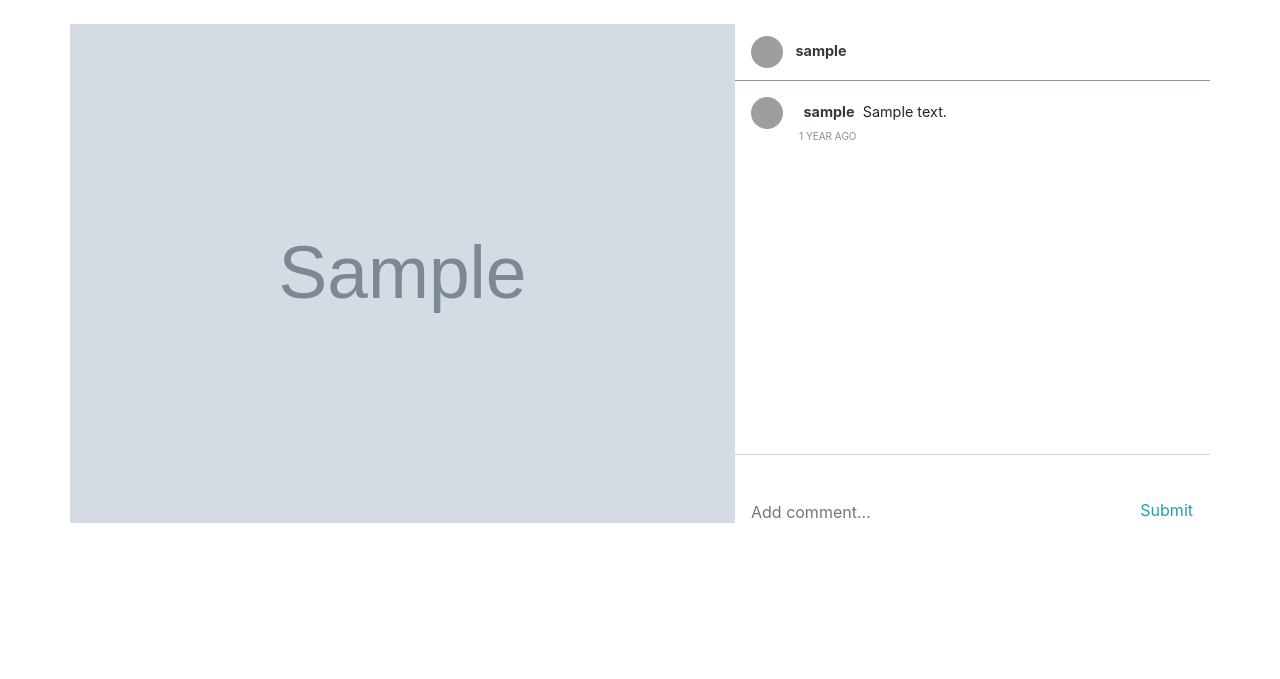
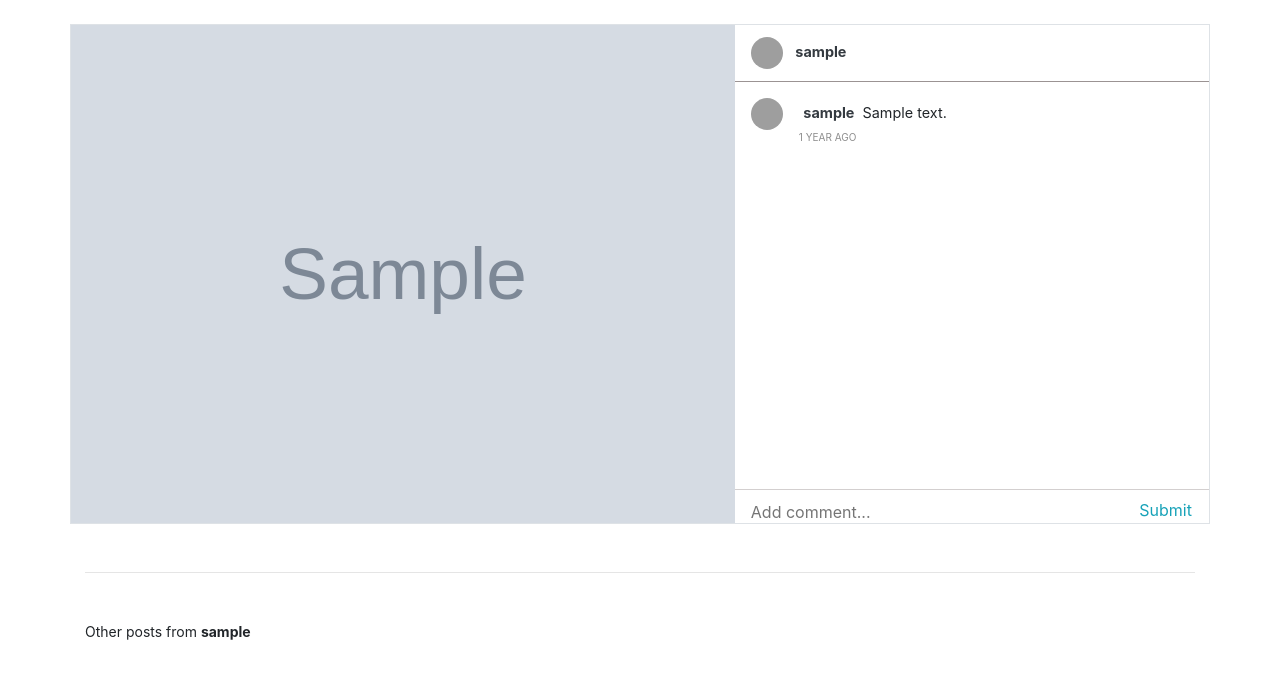
Before and after one commit to ctrebo/DjangoInstagramClone, a Django app: page /insta/1/create/ in a window 1280 px wide. Shown: the part 60-739 px from the top of the page. Run offline with Django 3.2, Linux system fonts and the light colour scheme; a user stored in the database is signed in; tables that the repository leaves empty hold one stand-in row (values such as "Sample post"); grey boxes marked "Sample" are stand-in pictures; some libraries are stand-ins or nearby versions; grey boxes are pictures that could not be loaded.

Commit message:
first 3 peages nearly finished

```diff
--- a/insta/forms.py
+++ b/insta/forms.py
@@ -23,11 +23,20 @@ class CustomUserChangeForm(UserChangeForm):
 
 
 class PostCommentCreateForm(ModelForm):
+
+
     def clean_description(self):
         data = self.cleaned_data["description"]
         #check if there are no swearwords in comment
         if "motherfucker" in data or "dick" in data:
            raise ValidationError(_('Please do not use swear words!'))
+        a = []
+        for x in data:
+            if x == '@':
+                a.append(x)
+        if len(a) != len(set(a)):
+           raise ValidationError(_(""))
+
 
         return data
 
--- a/insta/static/js/javascript.js
+++ b/insta/static/js/javascript.js
@@ -1,7 +1,9 @@
-// $( ".hover" ).hover(
-//     function() {
-//       $( this ).css("background-color", "black");
-//     }, function() {
-//       $( this ).css("background-color", "red");
-//     }
-//   );
+var variable_height = ($("#row-create-comment").height() - $("#header-create-comment").outerHeight() - $("#submit-comment").outerHeight() - 7);
+$("#comment-section").css("height", variable_height.toString() + "px");
+
+// var height = document.getElementById("#row-create-comment").height() -
+
+
+$( ".fontawesome-border" ).click(function() {
+    $(this).css("text-shadow", "-1px 0 rgb(136, 128, 128), 0 1px rgb(136, 128, 128), 1px 0 rgb(136, 128, 128), 0 -1px rgb(136, 128, 128)")
+  });
--- a/insta/templates/insta/postcomment_form.html
+++ b/insta/templates/insta/postcomment_form.html
@@ -1,10 +1,10 @@
 {% extends "base_generic.html" %}
 
 {% block content %}
-<div class="row postition-relative">
+<div class="row postition-relative border" id="row-create-comment">
     <div class="col-12 col-md-7 px-0">
         <section class="d-block d-md-none">
-            <header class="px-3 p-075 border-comments">
+            <header class="px-3 p-075 border-comments"">
                 <article>
                     <img class="post-pp"  src="{{post.author.prof_pic.url}}" alt="alt">
                     <span class="ml-2 font-size-username">
@@ -21,7 +21,7 @@
     </div>
     <div class="col-md-5 col-12 px-0">
         <section class="d-none d-md-block">
-            <header class="px-3 p-075 border-comments">
+            <header class="px-3 p-075 border-comments" id="header-create-comment">
                 <article>
                     <img class="post-pp"  src="{{post.author.prof_pic.url}}" alt="alt">
                     <span class="ml-2 font-size-username">
@@ -30,7 +30,7 @@
                 </article>
             </header>
         </section>
-        <section class="h-75 d-none d-md-block w-100 border-add-comment position-absolute">
+        <section id="comment-section" class="d-none d-md-block w-100 border-add-comment position-absolute">
             <article class="overflow-comments">
                 {% for comment in comment_list %}
                     <section class="px-3 pt-3 d-none d-md-block">
@@ -55,7 +55,7 @@
                     <table class="table-form w-75">
                     {{ form.as_table }}
                     </table>
-                    <input type="submit" class="btn text-info submit-comment" value="Submit" />
+                    <input id="submit-comment" type="submit" class="btn text-info submit-comment" value="Submit" />
                 </form>
             </article>
         </section>
@@ -66,11 +66,34 @@
                     <table>
                         {{ form.as_table }}
                     </table>
-                    <input type="submit" class="btn text-info submit w-25" value="Submit" />
+                    <input type="submit" class="btn text-info submit w-25 bg-white" value="Submit" />
                 </form>
             </article>
         </section>
 
     </div>
 </div>
+<hr class="my-5">
+<div>
+    <section>
+        <article>
+            <div>
+                <p class="more-posts-of mb-3">Other posts from <b>{{post.author.username}}</b></p>
+            </div>
+        </article>
+    </section>
+</div>
+<div class="row">
+{% for post in other_posts_of_author %}
+    <div class="col-4 p-15px mb-for-user-detail position-relative">
+        <div class="img-user-detail">
+            <img src="{{post.picture.url}}" alt="">
+            <div onclick="location.href='{% url 'create-comment' post.pk %}';" class="hover h-100 w-100 mx-auto">
+                <p class="px-3 center-comment-symbol"
+                    href="{% url 'create-comment' post.pk %}"><i class="fa fa-15 fa-comment"></i> {{post.postcomment_set.count}}</p>
+            </div>
+        </div>
+    </div>
+{% endfor %}
+</div>
 {% endblock %}
--- a/insta/templates/insta/user_detail.html
+++ b/insta/templates/insta/user_detail.html
@@ -44,8 +44,8 @@
     <div class="col-4 p-15px mb-for-user-detail position-relative">
         <div class="img-user-detail">
             <img src="{{post.picture.url}}" alt="">
-            <div class="hover h-100 w-100 d-none d-md-block mx-auto">
-                <p onclick="location.href='{% url 'create-comment' post.pk %}';" class="px-3 center-comment-symbol"
+            <div onclick="location.href='{% url 'create-comment' post.pk %}';" class="hover h-100 w-100 mx-auto">
+                <p class="px-3 center-comment-symbol"
                     href="{% url 'create-comment' post.pk %}"><i class="fa fa-15 fa-comment"></i> {{post.postcomment_set.count}}</p>
             </div>
         </div>
--- a/insta/views.py
+++ b/insta/views.py
@@ -34,7 +34,7 @@ class PostListView(LoginRequiredMixin, generic.ListView):
 
     def get_context_data(self, **kwargs):
         user_model = get_user_model()
-        users = user_model.objects.exclude(username=self.request.user.username)[:5]
+        users = user_model.objects.all().exclude(username=self.request.user.username)
 
         context = super(PostListView, self).get_context_data(**kwargs)
         context["recommandation_list"] = users
@@ -45,7 +45,9 @@ class PostListView(LoginRequiredMixin, generic.ListView):
 @login_required
 def postCommentCreate(request, pk):
     """View function for renewing a specific BookInstance by librarian."""
+
     post_for_comment = get_object_or_404(Post, pk=pk)
+    other_posts_of_author = post_for_comment.author.post_set.all().exclude(pk=post_for_comment.pk)[:6]
     comment_list = PostComment.objects.filter(post=post_for_comment).order_by("post_date")
 
     # If this is a POST request then process the Form data
@@ -73,6 +75,7 @@ def postCommentCreate(request, pk):
         'form': form,
         'post': post_for_comment,
         'comment_list': comment_list,
+        'other_posts_of_author': other_posts_of_author,
     }
 
     return render(request, 'insta/postcomment_form.html', context)
```
